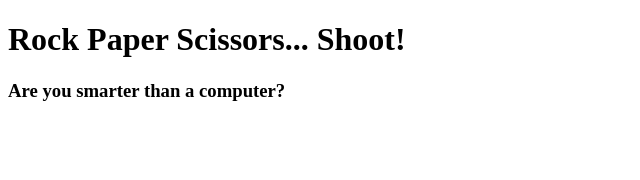
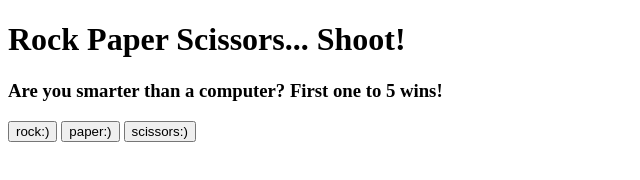
Before and after one commit to asoggycrouton/rock-paper-scissors, a plain HTML site: page index.html in a window 1280 px wide. Shown: the whole page, without its empty margins (0-640 px from the left). Drawn offline with Linux system fonts and the light colour scheme.

Commit message:
Added buttton choices

```diff
--- a/index.html
+++ b/index.html
@@ -5,7 +5,13 @@
             <title>Rock Paper Scissors... Shoot!</title>
         </head>
     <body>
-        <div class="header"><h1>Rock Paper Scissors... Shoot!</h1></div>
-        <div class="under-head"><h3>Are you smarter than a computer?</h3></div>
+        <h1>Rock Paper Scissors... Shoot!</h1>
+        <h3>Are you smarter than a computer? First one to 5 wins!</h3>
+        <div class="game">
+            <input type="button" value="rock:)"></input>
+            <input type="button" value="paper:)"></input>
+            <input type="button" value="scissors:)"></input>
+          </div>
+          <div id="result"></div>
     </body>
     </html>
```
